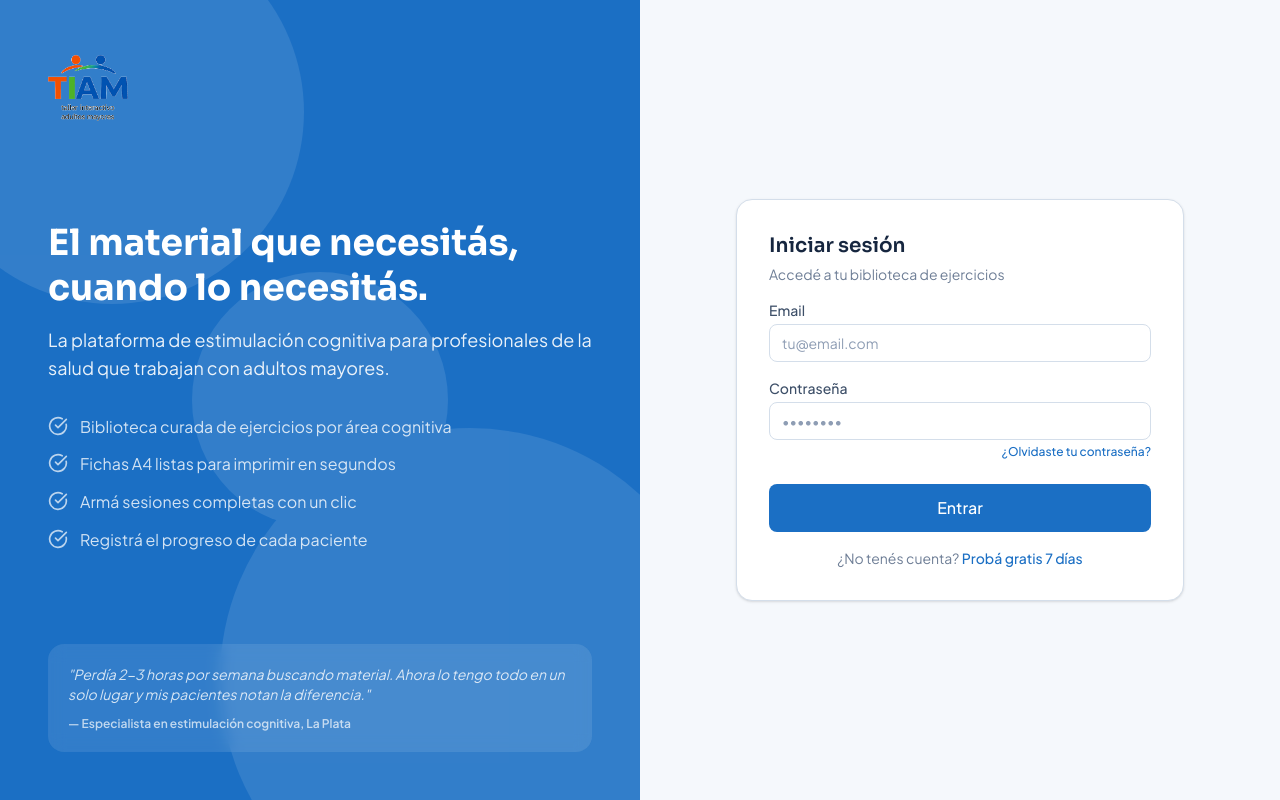
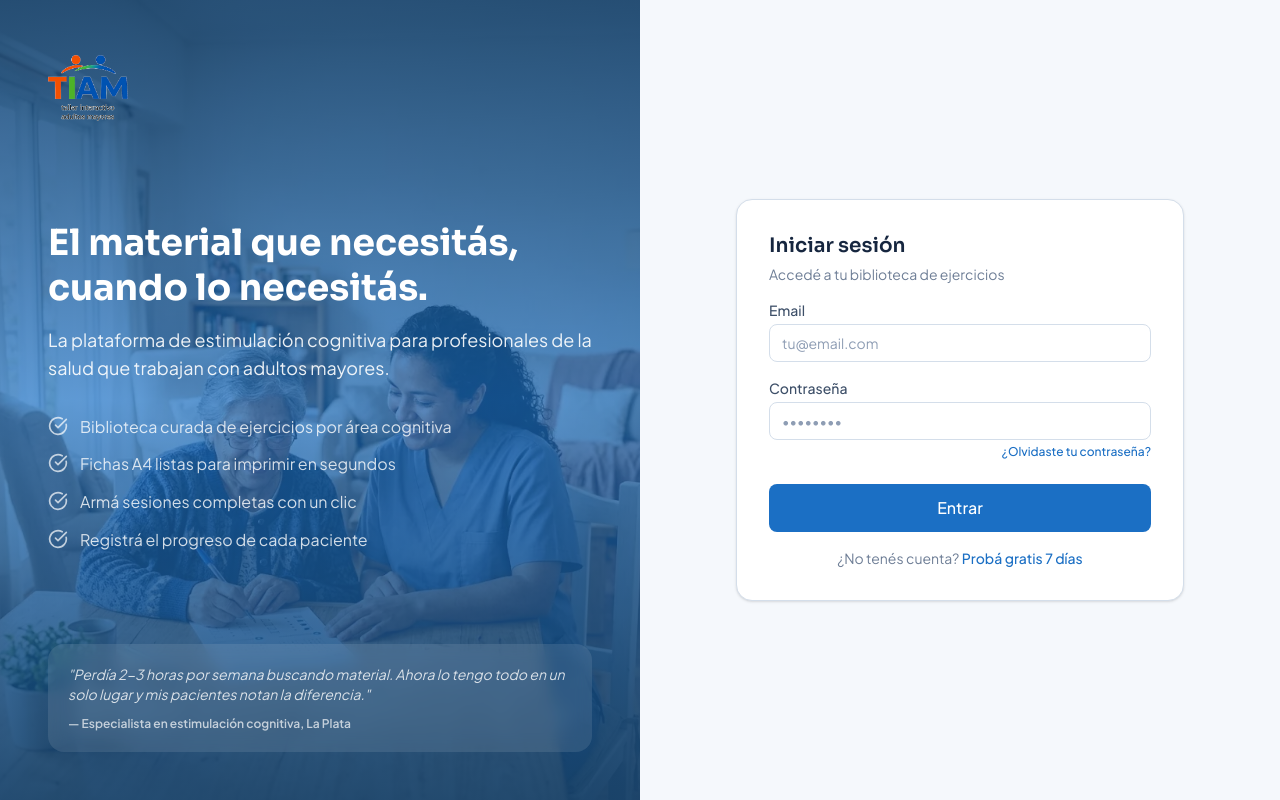
Before and after one commit to manukpo10/TIAM-frontend, a React (Vite) app: page /login in a window 1280 px wide. Built offline with nearby package versions, Linux system fonts and the light colour scheme.

Commit message:
feat(auth): foto de fondo en el panel lateral de login/registro
- Foto profesional + adulta mayor con velo azul de marca (legibilidad)
- Reemplaza el fondo azul plano con circulos abstractos
- WebP 68KB, aplica a login/registro/recuperar contrasena

```diff
--- a/src/components/layout/AuthLayout.tsx
+++ b/src/components/layout/AuthLayout.tsx
@@ -1,6 +1,7 @@
 import { Outlet } from 'react-router-dom'
 import { CheckCircle } from 'lucide-react'
 import logoImg from '@/assets/logo-sinfondo.png'
+import authSide from '@/assets/auth-side.webp'
 
 const BENEFITS = [
   'Biblioteca curada de ejercicios por área cognitiva',
@@ -13,13 +14,18 @@ export function AuthLayout() {
   return (
     <div className="flex min-h-dvh">
       {/* Left — brand panel */}
-      <div className="relative hidden w-1/2 flex-col justify-between overflow-hidden bg-tiam-blue p-12 lg:flex">
-        {/* Background pattern */}
-        <div className="absolute inset-0 opacity-10">
-          <div className="absolute -left-20 -top-20 h-96 w-96 rounded-full bg-white" />
-          <div className="absolute -bottom-32 -right-20 h-[500px] w-[500px] rounded-full bg-white" />
-          <div className="absolute left-1/2 top-1/2 h-64 w-64 -translate-x-1/2 -translate-y-1/2 rounded-full bg-white" />
-        </div>
+      <div className="relative hidden w-1/2 flex-col justify-between overflow-hidden bg-tiam-blue-dark p-12 lg:flex">
+        {/* Background photo + brand scrim for text readability */}
+        <img
+          src={authSide}
+          alt=""
+          aria-hidden="true"
+          className="absolute inset-0 h-full w-full object-cover"
+        />
+        <div
+          aria-hidden="true"
+          className="absolute inset-0 bg-gradient-to-b from-tiam-blue-dark/90 via-tiam-blue/70 to-tiam-blue-dark/92"
+        />
 
         {/* Logo */}
         <div className="relative">
```
Also changed, not shown: src/assets/auth-side.webp (added).
